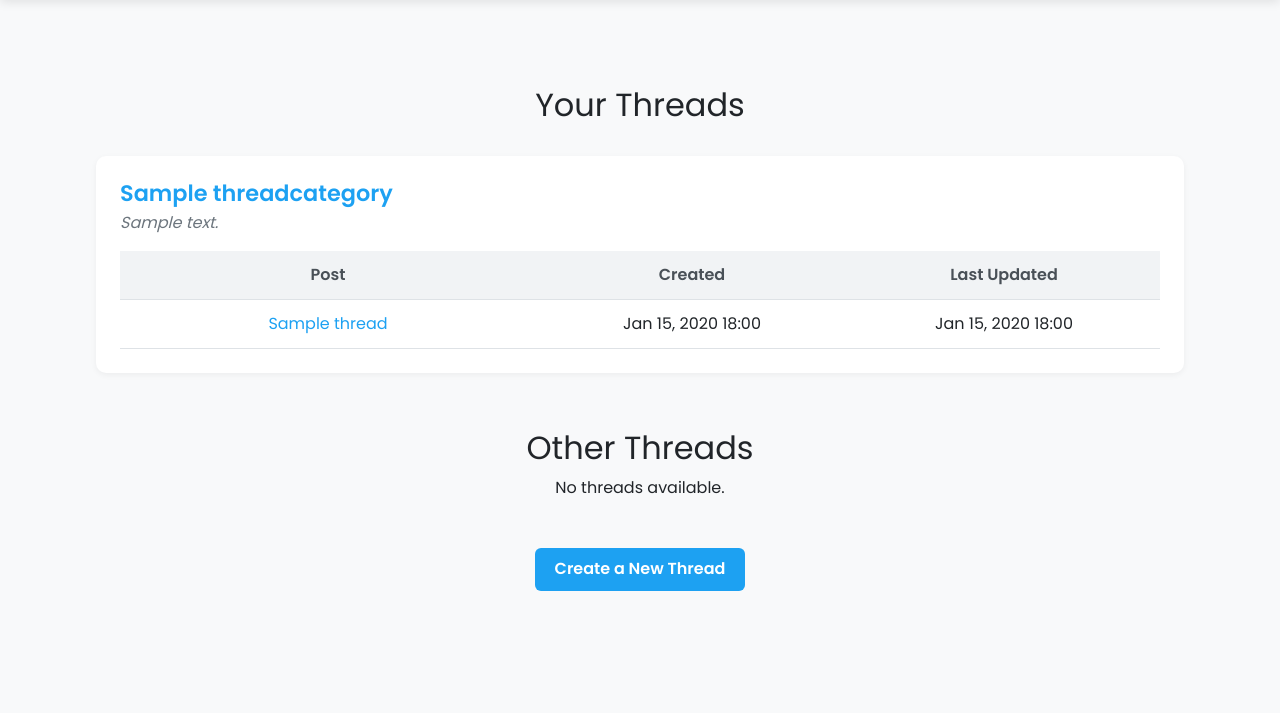
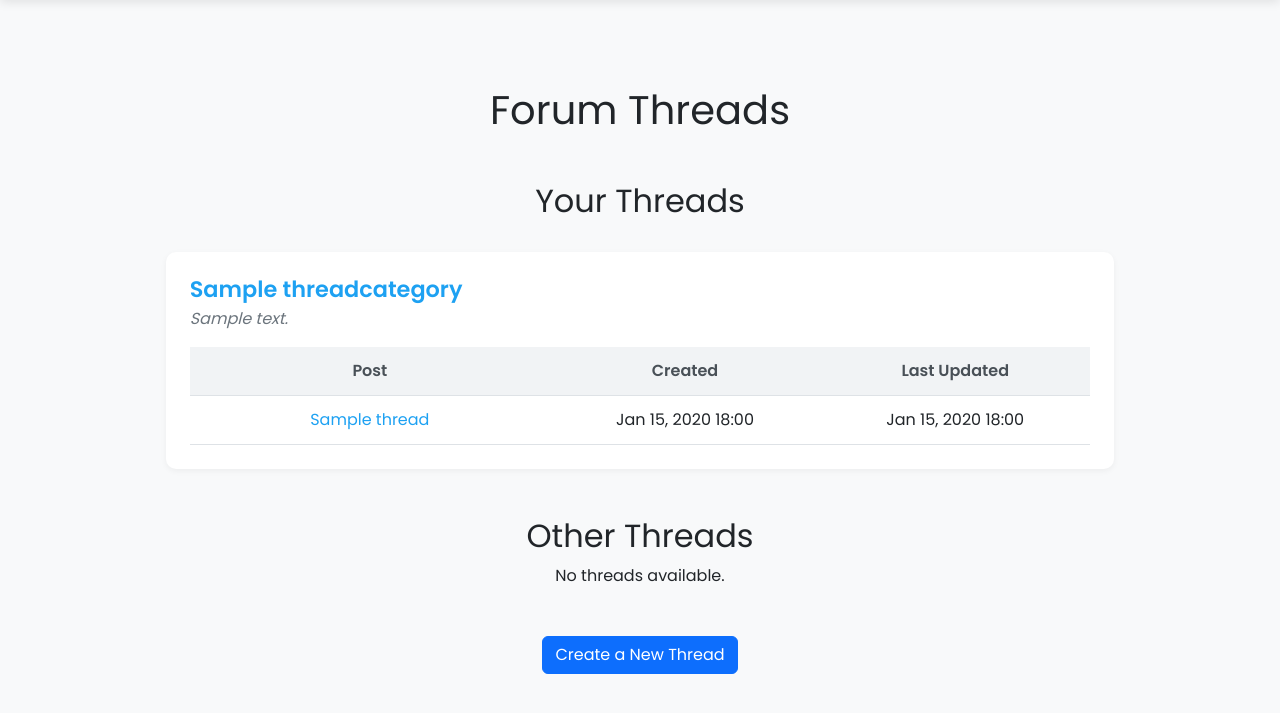
Before and after one commit to loltreeman/hobbysite-CD-1, a Django app: page /forum/threads/ in a window 1280 px wide. Shown: the part 64-777 px from the top of the page. Run offline with Django 5.2, Linux system fonts and the light colour scheme; a user stored in the database is signed in; tables that the repository leaves empty hold one stand-in row (values such as "Sample post").

Commit message:
Updated for deployment purposes

```diff
--- a/hobbysite/templates/forum/thread_list.html
+++ b/hobbysite/templates/forum/thread_list.html
@@ -4,10 +4,14 @@
 
 {% block content %}
 {% if user.is_authenticated %}
+<div class="container">
+    <h1 class="text-center mb-5">Forum Threads</h1>
+
+    <div class="mb-5">
         <h2>Your Threads</h2>
         {% if grouped_user_threads %}
             {% for category, threads in grouped_user_threads.items %}
-            <div class="category_section">
+                <div class="category_section mb-4">
                     <h3>{{ category.name }}</h3>
                     <p><i>{{ category.description }}</i></p>
 
@@ -15,17 +19,17 @@
                         <table class="forum-table">
                             <thead>
                                 <tr>
-                                <th style="width: 40%; text-align: center;">Post</th>
-                                <th style="width: 30%; text-align: center;">Created</th>
-                                <th style="width: 30%; text-align: center;">Last Updated</th>
+                                    <th style="width: 40%">Post</th>
+                                    <th style="width: 30%">Created</th>
+                                    <th style="width: 30%">Last Updated</th>
                                 </tr>
                             </thead>
                             <tbody>
                                 {% for thread in threads %}
                                 <tr>
                                     <td><a href="{% url 'forum:thread_detail' thread.pk %}">{{ thread.title }}</a></td>
-                                <td style="text-align: center;">{{ thread.created_on|date:"M d, Y H:i" }}</td>
-                                <td style="text-align: center;">{{ thread.updated_on|date:"M d, Y H:i" }}</td>
+                                    <td>{{ thread.created_on|date:"M d, Y H:i" }}</td>
+                                    <td>{{ thread.updated_on|date:"M d, Y H:i" }}</td>
                                 </tr>
                                 {% endfor %}
                             </tbody>
@@ -34,34 +38,35 @@
                         <p>No threads available in this category.</p>
                     {% endif %}
                 </div>
-            <br>
             {% endfor %}
         {% else %}
-        <p>No threads available.</p>
+            <p>You have no threads.</p>
         {% endif %}
+    </div>
 
+    <div class="mb-5">
         <h2>Other Threads</h2>
         {% if grouped_all_threads %}
             {% for category, threads in grouped_all_threads.items %}
-            <div class="category_section">
+                <div class="category_section mb-4">
                     <h3>{{ category.name }}</h3>
                     <p><i>{{ category.description }}</i></p>
 
                     {% if threads %}
-                    <table border="1" style="width: 80%; border-collapse: collapse; border: 3px solid black;">
+                        <table class="forum-table">
                             <thead>
                                 <tr>
-                                <th style="width: 40%; text-align: center;">Post</th>
-                                <th style="width: 30%; text-align: center;">Created</th>
-                                <th style="width: 30%; text-align: center;">Last Updated</th>
+                                    <th style="width: 40%">Post</th>
+                                    <th style="width: 30%">Created</th>
+                                    <th style="width: 30%">Last Updated</th>
                                 </tr>
                             </thead>
                             <tbody>
                                 {% for thread in threads %}
                                 <tr>
                                     <td><a href="{% url 'forum:thread_detail' thread.pk %}">{{ thread.title }}</a></td>
-                                <td style="text-align: center;">{{ thread.created_on|date:"M d, Y H:i" }}</td>
-                                <td style="text-align: center;">{{ thread.updated_on|date:"M d, Y H:i" }}</td>
+                                    <td>{{ thread.created_on|date:"M d, Y H:i" }}</td>
+                                    <td>{{ thread.updated_on|date:"M d, Y H:i" }}</td>
                                 </tr>
                                 {% endfor %}
                             </tbody>
@@ -70,12 +75,15 @@
                         <p>No threads available in this category.</p>
                     {% endif %}
                 </div>
-            <br>
             {% endfor %}
         {% else %}
             <p>No threads available.</p>
         {% endif %}
+    </div>
 
-    <p><a href="{% url 'forum:thread_create' %}" class="create-thread-link">Create a New Thread</a></p>
+    <div class="text-center">
+        <a href="{% url 'forum:thread_create' %}" class="btn btn-primary">Create a New Thread</a>
+    </div>
+</div>
 {% endif %}
 {% endblock %}
```
Lines whose indentation alone changed are shown as unchanged.
